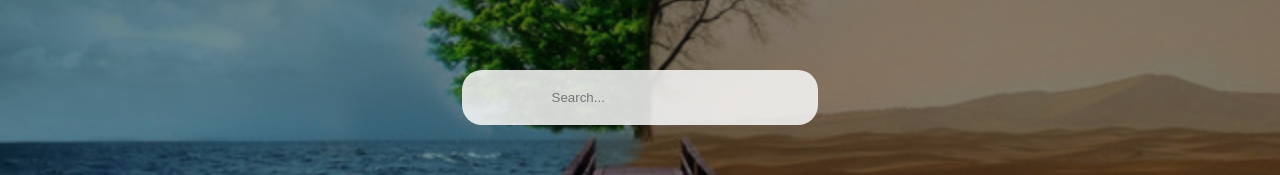
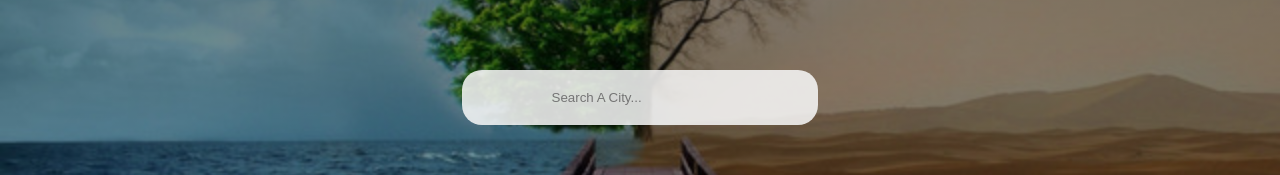
Before and after one commit to jaimevepe/MyWeatherApp, a React (Create React App) app: page / in a window 1280 px wide. Shown: the part 286-461 px from the top of the page. Built offline with nearby package versions, Linux system fonts and the light colour scheme.

Commit message:
updated search placeholder

```diff
--- a/src/App.js
+++ b/src/App.js
@@ -24,7 +24,7 @@ function App() {
             <input
               type="text"
               className="search"
-              placeholder="Search..."
+              placeholder="Search A City..."
               value={query}
               onChange={(e) => setQuery(e.target.value)}
               onKeyPress={search}
```
